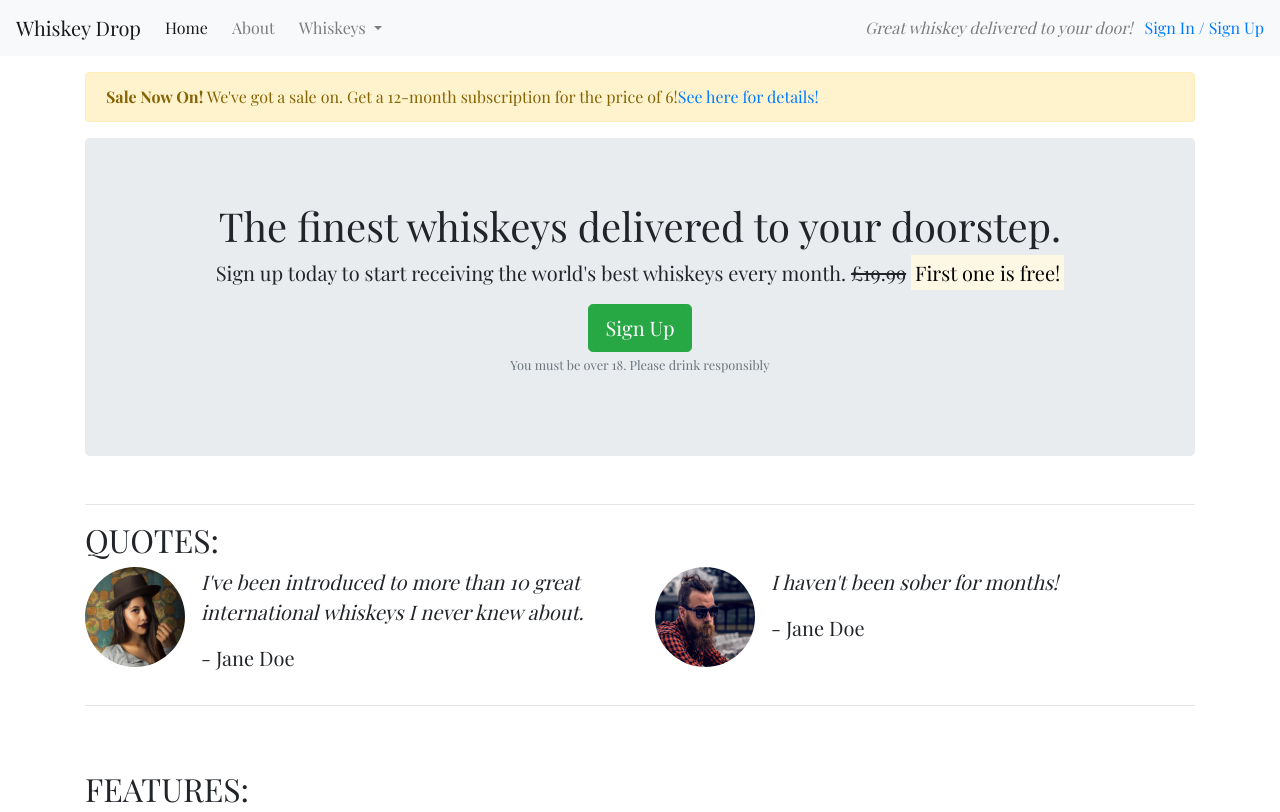
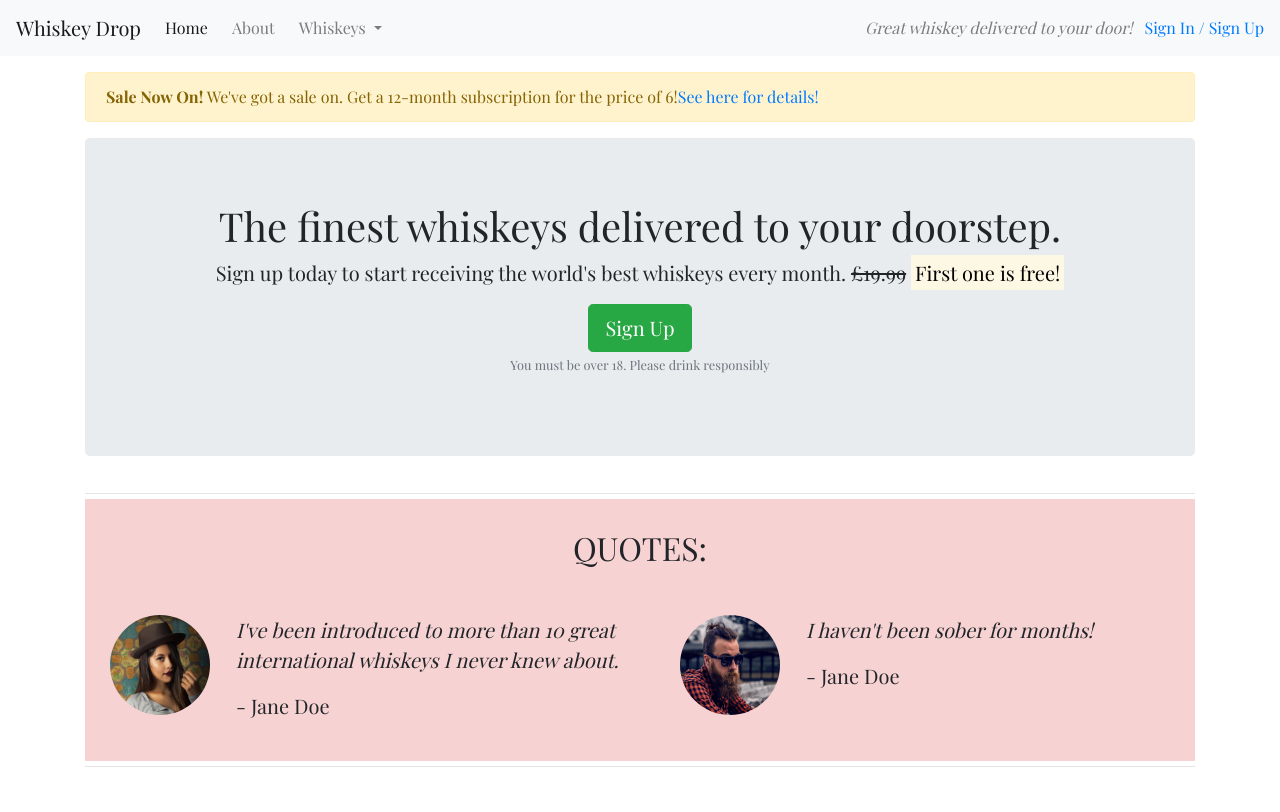
Before and after one commit to kosamad/bootstrap-test, a plain HTML site: page index.html in a window 1280 px wide. Shown: the top 812 px of the page. Drawn offline with nearby package versions, Linux system fonts and the light colour scheme; a web font is replaced by a local one.

Commit message:
CSS style added

```diff
--- a/assets/style.css
+++ b/assets/style.css
@@ -1,3 +1,41 @@
-body{
-    font-family:'Playfair Display', serif;
+body {
+    font-family: 'Playfair Display', serif;
 }
+
+.breaksmall {
+    margin-top: 5px;
+    margin-bottom: 5px;
+}
+
+/*quotes*/
+
+.spacer {
+    background-color: rgba(239, 165, 165, 0.5);
+}
+
+.text-uppercase {
+    text-align: center;
+}
+
+.mr {
+    margin-right: 25px;
+}
+
+#quoteimage {
+    vertical-align: middle;
+    border-style: none;
+    margin-left: 25px;
+    margin-bottom: 25px
+}
+
+.margin-spacer {
+    margin-top: 30px;
+    margin-bottom: 40px;
+}
+
+.blockquote-modify {
+    margin-left: 10px;
+    margin-bottom: 40px;
+}
+
+.quote-break {}
```
